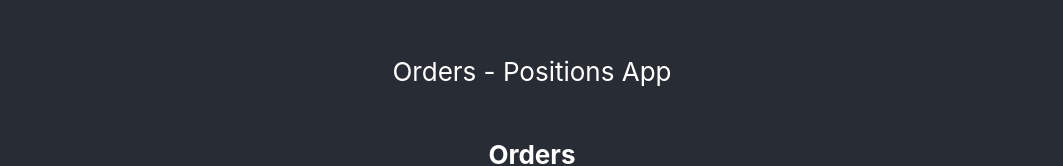
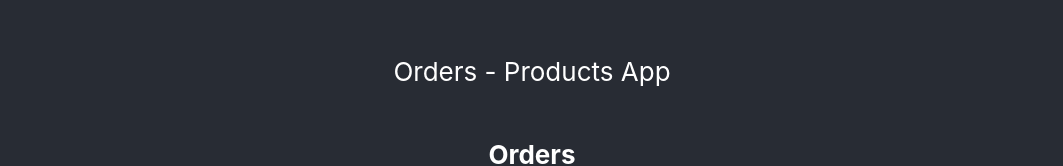
Before and after one commit to rafalochman/OrdersProducts, a React (Create React App) app in the folder frontend/front/: page / in a window 1280 px wide. Shown: the part 170-336 px from the top of the page, without its empty margins (108-1171 px from the left). Built offline with nearby package versions, Linux system fonts and the light colour scheme; no server answers.

Commit message:
rename app title

```diff
--- a/frontend/front/src/Home.js
+++ b/frontend/front/src/Home.js
@@ -31,7 +31,7 @@ function Home() {
     <div className="App">
       <div className="App-header">
 
-        <p>Orders - Positions App</p>
+        <p>Orders - Products App</p>
         <p><b>Orders</b></p>
 
         <Table className="ordersTable" aria-label="orders table">
```
